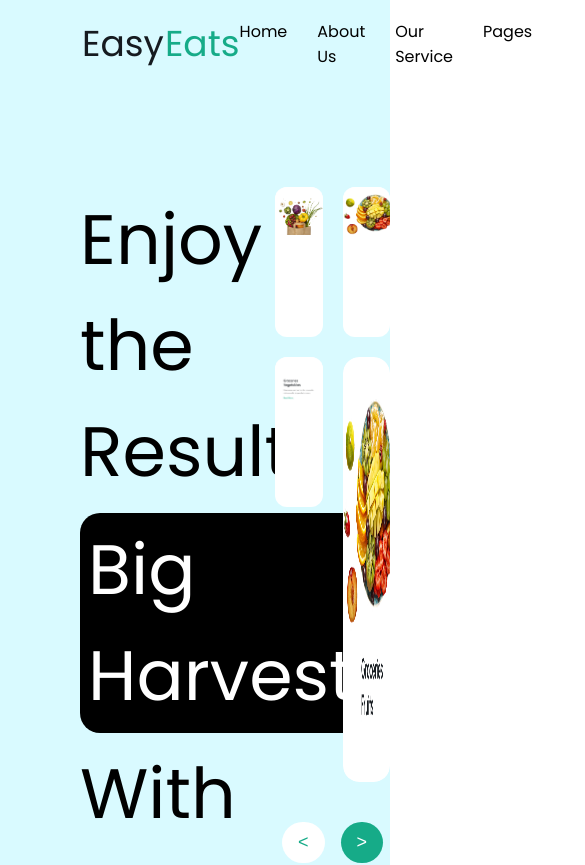
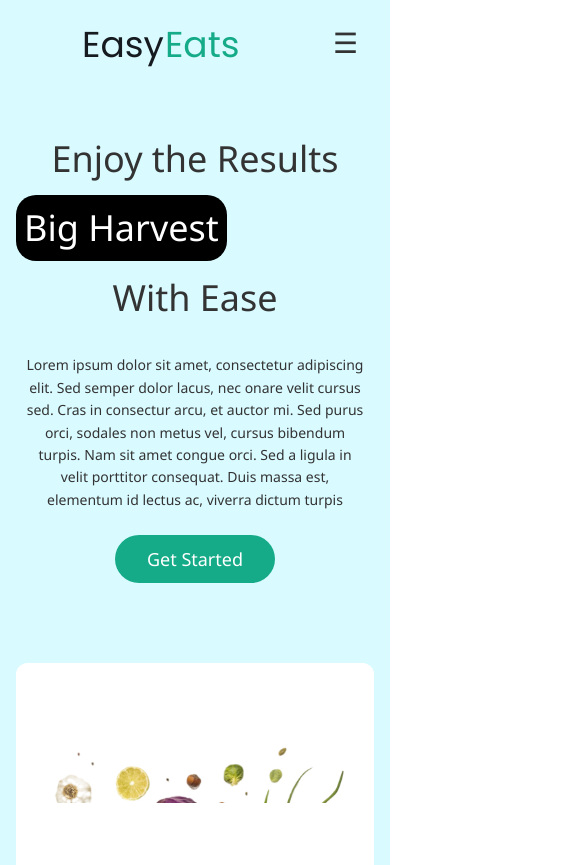
Before and after one commit to oladimejitaiwoodusote/grocery-landing-page, a React (Vite) app: page / in a window 390 px wide. Shown: the top 865 px of the page, 585 px wide, since content can reach past the window. Built offline with nearby package versions, Linux system fonts and the light colour scheme.

Commit message:
Deployment v0

```diff
--- a/package.json
+++ b/package.json
@@ -1,5 +1,6 @@
 {
   "name": "grocery-landing-page",
+  "homepage": "https://<your-username>.github.io/<your-repo-name>",
   "private": true,
   "version": "0.0.0",
   "type": "module",
@@ -7,7 +8,9 @@
     "dev": "vite",
     "build": "tsc -b && vite build",
     "lint": "eslint .",
-    "preview": "vite preview"
+    "preview": "vite preview",
+    "predeploy": "npm run build",
+    "deploy": "gh-pages -d dist"
   },
   "dependencies": {
     "react": "^19.1.0",
--- a/src/App.css
+++ b/src/App.css
@@ -3,3 +3,30 @@
   padding: 0;
   box-sizing: border-box;
 }
+
+body {
+  font-family: 'Segoe UI', Tahoma, Geneva, Verdana, sans-serif;
+  line-height: 1.6;
+  background-color: #fff;
+  color: #333;
+  overflow-x: hidden;
+}
+
+html {
+  scroll-behavior: smooth;
+}
+
+img {
+  max-width: 100%;
+  height: auto;
+  display: block;
+}
+
+button {
+  font-family: inherit;
+}
+
+a {
+  text-decoration: none;
+  color: inherit;
+}
--- a/src/App.tsx
+++ b/src/App.tsx
@@ -12,7 +12,7 @@ import Footer from './components/Footer'
 function App() {
 
   return (
-    <>
+    <div className='App_Container'>
       <Navbar/>
       <Home/>
       <AboutUs/>
@@ -22,7 +22,7 @@ function App() {
       <Order/>
       <Clients/>
       <Footer/>
-    </>
+    </div>
   )
 }
 
--- a/src/components/Navbar.tsx
+++ b/src/components/Navbar.tsx
@@ -1,7 +1,13 @@
 import "../styles/Navbar.css"
+import { useState } from "react"
 
 
 function Navbar() {
+  const [isOpen, setIsOpen] = useState(false)
+
+  const toggleMenu = () => {
+    setIsOpen(!isOpen)
+  }
   return (
     <div className="Navbar">
         <div className = "Navbar_left">
@@ -14,6 +20,10 @@ function Navbar() {
             <span>Our Service</span>
             <span>Pages</span>
         </div>
+
+        <div className="Navbar_toggle" onClick={toggleMenu}>
+        ☰
+      </div>
     </div>
   )
 }
--- a/src/index.css
+++ b/src/index.css
@@ -9,3 +9,35 @@
 body{
   font-family: 'Poppins', sans-serif;
 }
+
+html {
+  font-size: 16px;
+}
+
+@media (max-width: 768px) {
+  html {
+    font-size: 14px;
+  }
+}
+
+@media (max-width: 480px) {
+  html {
+    font-size: 13px;
+  }
+}
+
+.Services {
+  padding: 80px 100px;
+}
+
+@media (max-width: 768px) {
+  .Services {
+    padding: 60px 40px;
+  }
+}
+
+@media (max-width: 480px) {
+  .Services {
+    padding: 40px 20px;
+  }
+}
--- a/src/styles/Home.css
+++ b/src/styles/Home.css
@@ -79,7 +79,7 @@
 
 .Image_Card .block {
     background-color: white;
-    height: 150px; /* you missed 'px' */
+    height: 150px;
     width: 100%;
     border-radius: 12px;
     position: relative;
@@ -133,3 +133,66 @@
     display: block;
     border-radius: 16px;
 }
+
+@media (max-width: 768px) {
+    .Home {
+      flex-direction: column;
+      padding: 0 16px;
+    }
+
+    .Home_Left,
+    .Home_Right {
+      width: 100%;
+      margin: 40px 0;
+      padding: 0;
+      margin-left: 0;
+    }
+
+    .Home_Left_Top span {
+      font-size: 36px;
+      text-align: center;
+    }
+
+    .Home_Left_Middle p {
+      font-size: 14px;
+      text-align: center;
+      padding: 0 10px;
+    }
+
+    .Home_Left_Bottom {
+      display: flex;
+      justify-content: center;
+    }
+
+    .Home_Left_Bottom button {
+      padding: 12px 32px;
+      font-size: 18px;
+    }
+
+    .Home_Right_Top {
+      flex-direction: column;
+      gap: 24px;
+    }
+
+    .Home_Right_Top_Left,
+    .Home_Right_Top_Right {
+      width: 100%;
+    }
+
+    .Image_Card .block {
+      height: 120px;
+    }
+
+    .frame-container img {
+      height: auto;
+    }
+
+    .Home_Right_Bottom {
+      justify-content: center;
+    }
+
+    .Home_Right_Bottom button {
+      padding: 8px 14px;
+      font-size: 16px;
+    }
+  }
--- a/src/styles/Navbar.css
+++ b/src/styles/Navbar.css
@@ -35,3 +35,35 @@
 .Navbar_right span:hover {
     color: #007b7f;
 }
+
+.Navbar_toggle {
+    display: none;
+    font-size: 28px;
+    cursor: pointer;
+    user-select: none;
+  }
+
+  /* Responsive Styles */
+  @media (max-width: 768px) {
+    .Navbar_right {
+      position: absolute;
+      top: 70px;
+      right: 32px;
+      background-color: #D9FAFF;
+      flex-direction: column;
+      gap: 16px;
+      padding: 16px 24px;
+      border-radius: 12px;
+      display: none;
+      box-shadow: 0 4px 12px rgba(0,0,0,0.1);
+      z-index: 10;
+    }
+
+    .Navbar_right.open {
+      display: flex;
+    }
+
+    .Navbar_toggle {
+      display: block;
+    }
+  }
--- a/vite.config.ts
+++ b/vite.config.ts
@@ -1,7 +1,7 @@
 import { defineConfig } from 'vite'
 import react from '@vitejs/plugin-react-swc'
 
-// https://vite.dev/config/
 export default defineConfig({
+  base: '/<your-repo-name>/', // ← Replace with your repo name
   plugins: [react()],
 })
```
